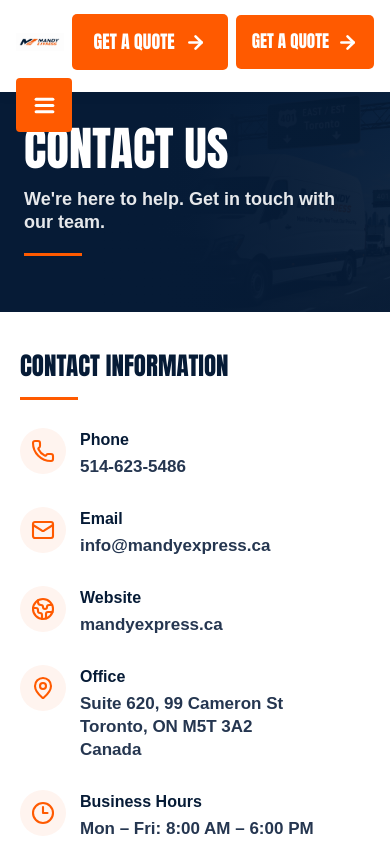
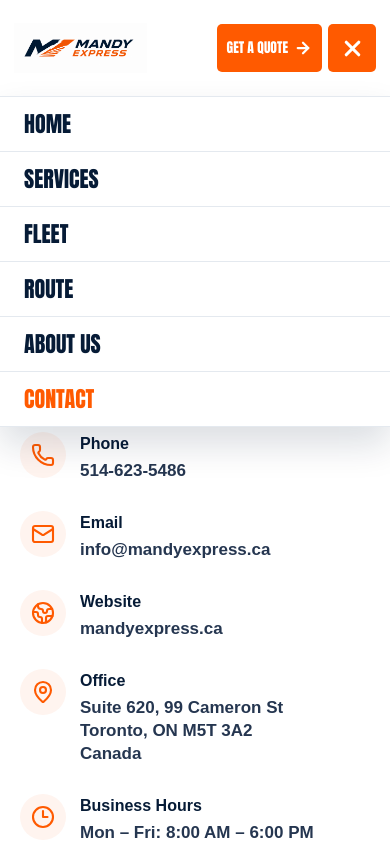
Before and after one commit to itbanque/mandyexpress, a Next.js app: page /contact in a window 390 px wide. Both pictures are taken after a click on the button "Open menu". Shown: the top 844 px of the page. Built offline with nearby package versions, Linux system fonts and the light colour scheme.

Commit message:
Fix mobile header navigation

```diff
--- a/app/globals.css
+++ b/app/globals.css
@@ -39,6 +39,11 @@
   width: 100%;
 }
 
+.site-header {
+  position: sticky;
+  top: 0;
+}
+
 .header-inner {
   display: flex;
   height: 108px;
@@ -47,8 +52,54 @@
   padding: 0 32px;
 }
 
-.mobile-header-quote {
+.desktop-nav {
+  display: flex;
+  align-items: center;
+  gap: 40px;
+}
+
+.desktop-quote-button {
+  display: inline-flex;
+}
+
+.mobile-header-quote,
+.mobile-menu-button,
+.mobile-nav-panel {
   display: none;
+}
+
+.mobile-menu-button {
+  place-items: center;
+  border-radius: 5px;
+  background: var(--orange);
+  color: #ffffff;
+}
+
+.mobile-nav-panel {
+  position: absolute;
+  top: 100%;
+  right: 0;
+  left: 0;
+  z-index: 60;
+  width: 100%;
+  border-top: 1px solid #e4e9ef;
+  background: #ffffff;
+  box-shadow: 0 18px 34px rgba(6, 27, 54, 0.14);
+}
+
+.mobile-nav-link {
+  display: block;
+  border-bottom: 1px solid #e4e9ef;
+  padding: 16px 24px;
+  color: var(--navy);
+  font-family: Impact, Haettenschweiler, "Arial Narrow Bold", sans-serif;
+  font-size: 22px;
+  line-height: 1;
+  text-transform: uppercase;
+}
+
+.mobile-nav-link-active {
+  color: var(--orange);
 }
 
 .nav-link {
@@ -92,6 +143,10 @@
   white-space: nowrap;
 }
 
+.quote-button.mobile-header-quote {
+  display: none;
+}
+
 .hero-section {
   background: #061b36;
 }
@@ -1877,6 +1932,54 @@
 }
 
 @media (max-width: 1023px) {
+  .desktop-nav,
+  .desktop-quote-button {
+    display: none !important;
+  }
+
+  .header-inner {
+    display: grid;
+    grid-template-columns: minmax(0, 1fr) auto auto;
+    gap: 10px;
+    height: 96px;
+    align-items: center;
+    padding: 14px 18px;
+  }
+
+  .mobile-logo-link {
+    min-width: 0;
+  }
+
+  .header-logo {
+    width: clamp(160px, 38vw, 220px) !important;
+    max-width: 100%;
+    height: auto;
+  }
+
+  .quote-button.mobile-header-quote {
+    display: inline-flex;
+    width: auto;
+    min-width: 0 !important;
+    min-height: 56px;
+    padding: 0 18px;
+    font-size: clamp(18px, 3vw, 23px);
+    white-space: nowrap;
+  }
+
+  .mobile-menu-button {
+    display: inline-grid;
+    width: 56px;
+    min-width: 56px;
+    height: 56px;
+    padding: 0;
+    align-items: center;
+    justify-content: center;
+  }
+
+  .mobile-nav-panel {
+    display: block;
+  }
+
   .services-grid {
     grid-template-columns: repeat(2, minmax(0, 1fr));
   }
@@ -2099,39 +2202,22 @@
     box-sizing: border-box;
   }
 
-  .header-inner {
-    display: grid;
-    grid-template-columns: minmax(0, 1fr) auto auto;
+  .header-logo {
+    width: clamp(150px, 39vw, 190px) !important;
+  }
+
+  .quote-button.mobile-header-quote {
+    min-width: 0 !important;
+    min-height: 52px;
+    padding: 0 14px;
     gap: 8px;
-    height: 92px;
-    align-items: center;
-    padding: 14px 16px;
-  }
-
-  .mobile-logo-link {
-    min-width: 0;
-  }
-
-  .header-logo {
-    width: clamp(146px, 40vw, 205px) !important;
-    max-width: 100%;
-    height: auto;
-  }
-
-  .mobile-header-quote {
-    display: inline-flex;
-    min-width: 0;
-    min-height: 54px;
-    padding: 0 16px;
-    gap: 8px;
-    font-size: clamp(17px, 4.4vw, 22px);
-    white-space: nowrap;
+    font-size: clamp(16px, 4vw, 22px);
   }
 
   .mobile-menu-button {
-    width: 56px;
-    min-width: 56px;
-    height: 54px;
+    width: 52px;
+    min-width: 52px;
+    height: 52px;
   }
 
   .services-grid {
@@ -2696,26 +2782,65 @@
   }
 }
 
+@media (max-width: 430px) {
+  .header-inner {
+    gap: 6px;
+    padding-right: 14px;
+    padding-left: 14px;
+  }
+
+  .header-logo {
+    width: clamp(126px, 34vw, 150px) !important;
+  }
+
+  .quote-button.mobile-header-quote {
+    min-width: 0 !important;
+    min-height: 48px;
+    gap: 6px;
+    padding: 0 10px;
+    font-size: clamp(13px, 3.5vw, 15px);
+  }
+
+  .quote-button.mobile-header-quote svg {
+    width: 18px;
+    height: 18px;
+  }
+
+  .mobile-menu-button {
+    width: 48px;
+    min-width: 48px;
+    height: 48px;
+  }
+}
+
 @media (max-width: 389px) {
   .header-inner {
-    gap: 6px;
-    padding-right: 12px;
-    padding-left: 12px;
+    gap: 4px;
+    padding-right: 10px;
+    padding-left: 10px;
   }
 
   .header-logo {
-    width: clamp(126px, 37vw, 150px) !important;
-  }
-
-  .mobile-header-quote {
-    min-height: 50px;
-    padding: 0 11px;
-    font-size: clamp(15px, 4.2vw, 17px);
+    width: clamp(116px, 35vw, 140px) !important;
+  }
+
+  .quote-button.mobile-header-quote {
+    min-width: 0 !important;
+    width: clamp(100px, 32vw, 112px);
+    min-height: 44px;
+    gap: 5px;
+    padding: 0 8px;
+    font-size: clamp(12px, 3.4vw, 13px);
+  }
+
+  .quote-button.mobile-header-quote svg {
+    width: 18px;
+    height: 18px;
   }
 
   .mobile-menu-button {
-    width: 50px;
-    min-width: 50px;
-    height: 50px;
-  }
-}
+    width: 44px;
+    min-width: 44px;
+    height: 44px;
+  }
+}
--- a/components/Header.tsx
+++ b/components/Header.tsx
@@ -1,6 +1,9 @@
+"use client";
+
 import Image from "next/image";
 import Link from "next/link";
-import { Menu } from "lucide-react";
+import { Menu, X } from "lucide-react";
+import { useEffect, useRef, useState } from "react";
 import QuoteButton from "./QuoteButton";
 
 const navItems = ["Home", "Services", "Fleet", "Route", "About Us", "Contact"];
@@ -19,8 +22,37 @@
 };
 
 export default function Header({ activeItem = "Home" }: HeaderProps) {
+  const [isMenuOpen, setIsMenuOpen] = useState(false);
+  const headerRef = useRef<HTMLElement>(null);
+
+  useEffect(() => {
+    if (!isMenuOpen) return;
+
+    const onKeyDown = (event: KeyboardEvent) => {
+      if (event.key === "Escape") {
+        setIsMenuOpen(false);
+      }
+    };
+
+    const onPointerDown = (event: MouseEvent | TouchEvent) => {
+      if (headerRef.current && !headerRef.current.contains(event.target as Node)) {
+        setIsMenuOpen(false);
+      }
+    };
+
+    document.addEventListener("keydown", onKeyDown);
+    document.addEventListener("mousedown", onPointerDown);
+    document.addEventListener("touchstart", onPointerDown);
+
+    return () => {
+      document.removeEventListener("keydown", onKeyDown);
+      document.removeEventListener("mousedown", onPointerDown);
+      document.removeEventListener("touchstart", onPointerDown);
+    };
+  }, [isMenuOpen]);
+
   return (
-    <header className="sticky top-0 z-50 bg-white shadow-header">
+    <header ref={headerRef} className="site-header sticky top-0 z-50 bg-white shadow-header">
       <div className="container header-inner">
         <Link href="/" aria-label="Mandy Express home" className="mobile-logo-link shrink-0">
           <Image
@@ -33,7 +65,7 @@
           />
         </Link>
 
-        <nav className="hidden items-center gap-10 lg:flex" aria-label="Primary navigation">
+        <nav className="desktop-nav" aria-label="Primary navigation">
           {navItems.map((item) => (
             <Link
               href={navLinks[item]}
@@ -45,14 +77,36 @@
           ))}
         </nav>
 
-        <QuoteButton className="hidden lg:inline-flex" />
+        <QuoteButton className="desktop-quote-button" />
 
-        <QuoteButton className="mobile-header-quote lg:hidden" />
+        <QuoteButton className="header-quote-button mobile-header-quote" />
 
-        <button className="mobile-menu-button grid h-12 w-12 place-items-center rounded bg-mandy-orange text-white lg:hidden" aria-label="Open menu">
-          <Menu size={25} strokeWidth={3} />
+        <button
+          type="button"
+          className="mobile-menu-button"
+          aria-label={isMenuOpen ? "Close menu" : "Open menu"}
+          aria-expanded={isMenuOpen}
+          aria-controls="mobile-navigation"
+          onClick={() => setIsMenuOpen((open) => !open)}
+        >
+          {isMenuOpen ? <X size={25} strokeWidth={3} /> : <Menu size={25} strokeWidth={3} />}
         </button>
       </div>
+
+      {isMenuOpen && (
+        <nav id="mobile-navigation" className="mobile-nav-panel" aria-label="Mobile navigation">
+          {navItems.map((item) => (
+            <Link
+              href={navLinks[item]}
+              key={item}
+              className={`mobile-nav-link ${item === activeItem ? "mobile-nav-link-active" : ""}`}
+              onClick={() => setIsMenuOpen(false)}
+            >
+              {item}
+            </Link>
+          ))}
+        </nav>
+      )}
     </header>
   );
 }
```
